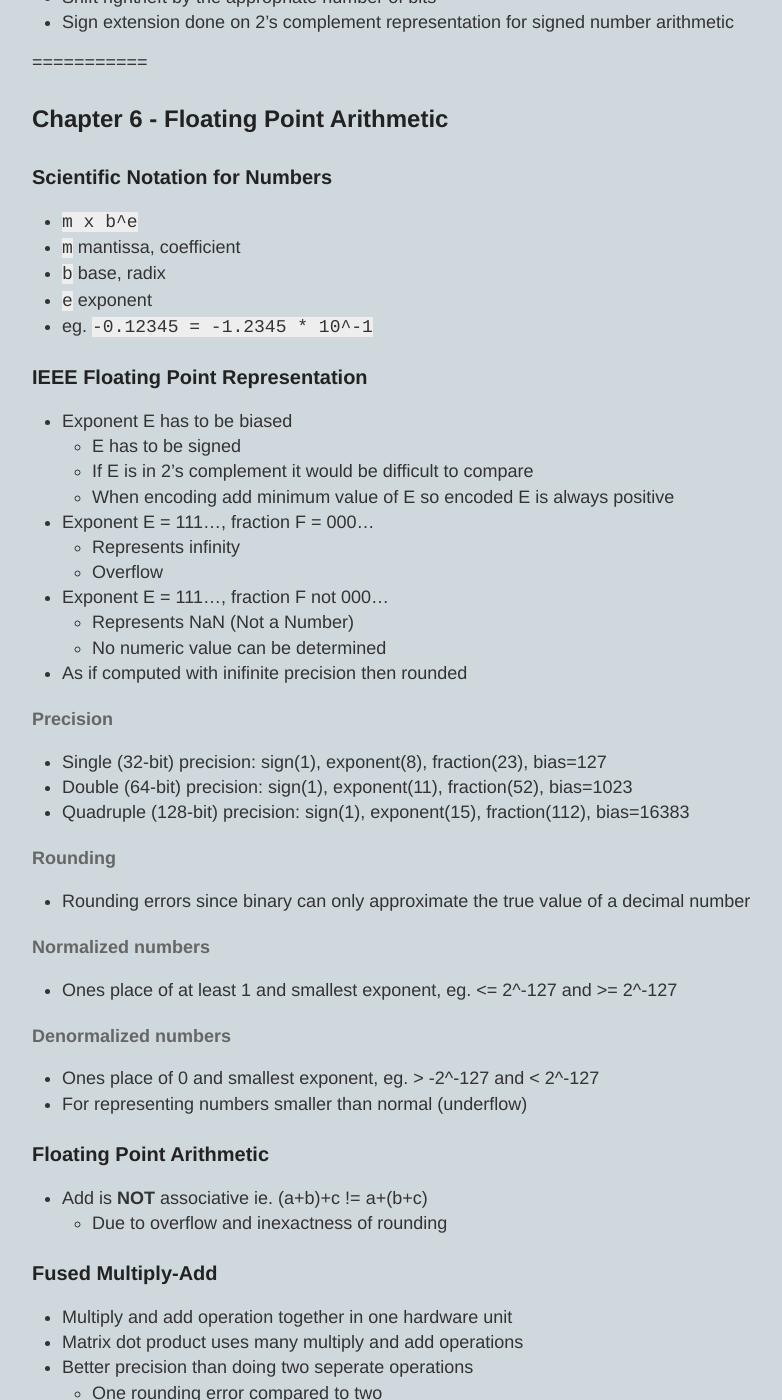
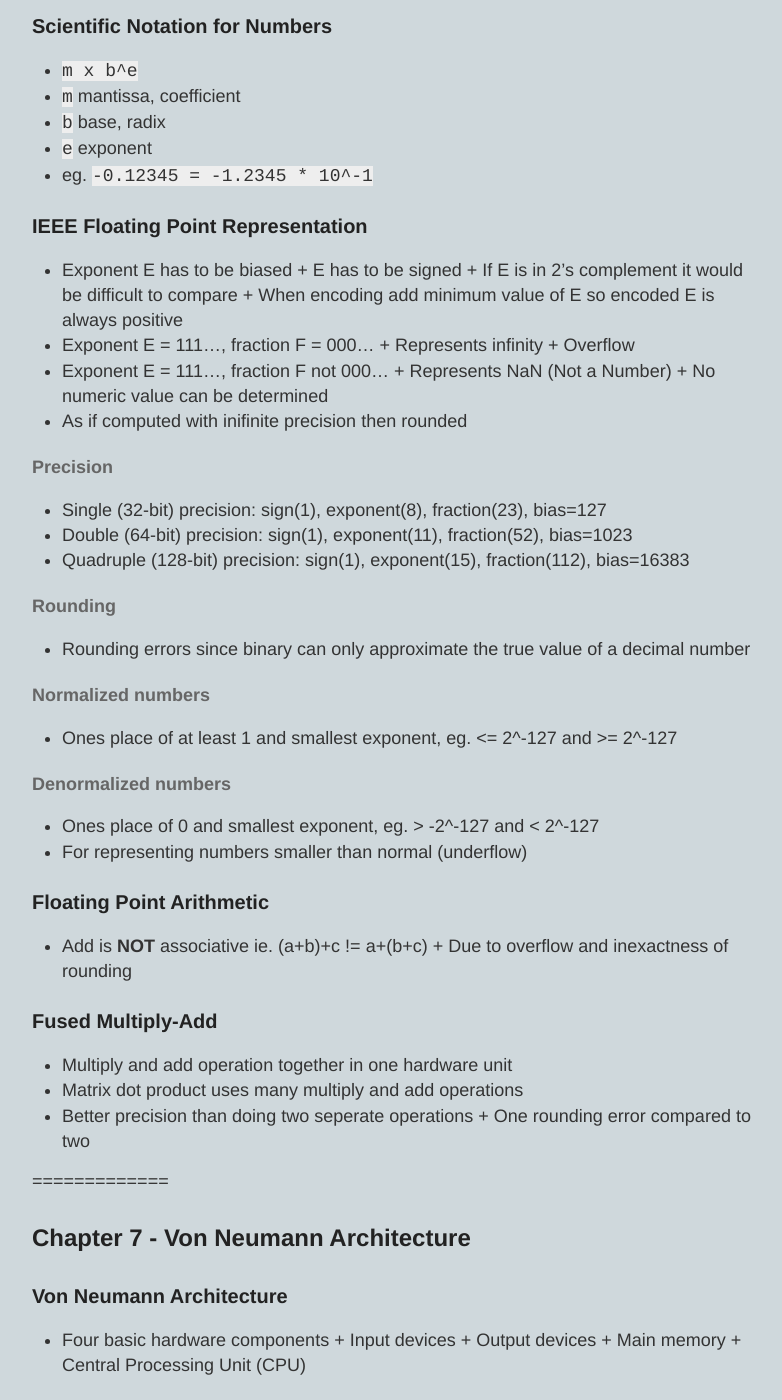
Before and after one commit to ksami/ksami.github.io, a Jekyll site: the page built from _posts/2015-04-23-Multicore.md, in a window 1280 px wide and 1400 px high, scrolled down 5125 px. Shown: the whole window, without its empty margins (248-1030 px from the left). Built offline with Jekyll 4.4.1, drawn with Linux system fonts in a browser that asks for light colours; Markdown is read by kramdown in place of the engine named in the settings; comment, search, counter and statistics services are not loaded; some of the changed text lies outside the part shown.

Commit message:
edit indentation

```diff
--- a/_posts/2015-04-23-Multicore.md
+++ b/_posts/2015-04-23-Multicore.md
@@ -85,7 +85,7 @@ Some have been translated from Korean as I struggle through my lecture notes so
 
 ### Data
 - Bit: binary digit (1 or 0)
-  - encoded in electronic circuits as a change in voltage
+      + encoded in electronic circuits as a change in voltage
 - Byte: 8 bits
 
 ### Hardware and Software
@@ -98,7 +98,7 @@ Some have been translated from Korean as I struggle through my lecture notes so
 - Binary (base 2), Octal (base 8), Decimal (base 10), Hexadecimal (base 16)
 - Conversions between the different number systems
 - Signed and unsigned numbers
-  - 2's complement representation: flip all bits and add 1
+      + 2's complement representation: flip all bits and add 1
 
 ### Modulo
 - Divide and take remainder
@@ -119,13 +119,13 @@ Some have been translated from Korean as I struggle through my lecture notes so
 - Made of transistors
 - Combinations of them implement all Boolean operations
 - Gate or propagation delay exists
-  - Time taken for signal/changes to travel/propagate down to later stages of the circuit
+      + Time taken for signal/changes to travel/propagate down to later stages of the circuit
 - Tristate buffer
-  - Acts as a switch, output is input only if Enable is 1
+      + Acts as a switch, output is input only if Enable is 1
 - Multiplexer (MUX)
-  - Selects/forwards one of many inputs to the output
+      + Selects/forwards one of many inputs to the output
 - Decoder
-  - Splits input into many outputs
+      + Splits input into many outputs
 
 ### Combinational Logic circuit
 - Logic of the circuit depends solely on logic gates
@@ -190,15 +190,15 @@ Some have been translated from Korean as I struggle through my lecture notes so
 
 ### IEEE Floating Point Representation
 - Exponent E has to be biased
-  - E has to be signed
-  - If E is in 2's complement it would be difficult to compare
-  - When encoding add minimum value of E so encoded E is always positive
+      + E has to be signed
+      + If E is in 2's complement it would be difficult to compare
+      + When encoding add minimum value of E so encoded E is always positive
 - Exponent E = 111..., fraction F = 000...
-  - Represents infinity
-  - Overflow
+      + Represents infinity
+      + Overflow
 - Exponent E = 111..., fraction F not 000...
-  - Represents NaN (Not a Number)
-  - No numeric value can be determined
+      + Represents NaN (Not a Number)
+      + No numeric value can be determined
 - As if computed with inifinite precision then rounded
 
 #### Precision
@@ -218,13 +218,13 @@ Some have been translated from Korean as I struggle through my lecture notes so
 
 ### Floating Point Arithmetic
 - Add is **NOT** associative ie. (a+b)+c != a+(b+c)
-  - Due to overflow and inexactness of rounding
+      + Due to overflow and inexactness of rounding
 
 ### Fused Multiply-Add
 - Multiply and add operation together in one hardware unit
 - Matrix dot product uses many multiply and add operations
 - Better precision than doing two seperate operations
-  - One rounding error compared to two
+      + One rounding error compared to two
 
 
 =============
@@ -233,10 +233,10 @@ Some have been translated from Korean as I struggle through my lecture notes so
 
 ### Von Neumann Architecture
 - Four basic hardware components
-  - Input devices
-  - Output devices
-  - Main memory
-  - Central Processing Unit (CPU)
+      + Input devices
+      + Output devices
+      + Main memory
+      + Central Processing Unit (CPU)
 
 ### CPU
 - Carries out the instructions of a computer program
@@ -322,11 +322,11 @@ Some have been translated from Korean as I struggle through my lecture notes so
 
 ### Superscalar Processors
 - Dynamically issue multiple instructions in each clock cycle
-  - Fetches and decodes several instructions at a time
-  - In-order or out-of-order issue
--Exploit Instruction Level Parallelism (ILP)
-  - Instructions that can be executed simultaneously
-  - Limited amount of ILP in an application
+    + Fetches and decodes several instructions at a time
+    + In-order or out-of-order issue
+- Exploit Instruction Level Parallelism (ILP)
+    + Instructions that can be executed simultaneously
+    + Limited amount of ILP in an application
 
 ### VLIW Processors
 - Static instruction scheduling by compiler
```
Also changed, not shown: other parts of _posts/2015-04-23-Multicore.md (+29 -29 lines), _posts/2015-04-26-Multcore-pt2.md (+29 -29 lines).
